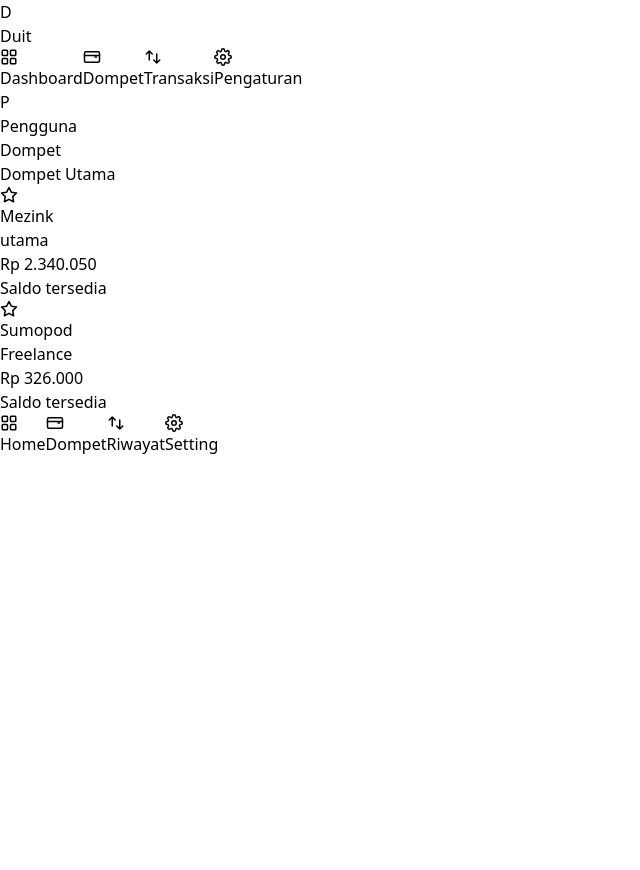
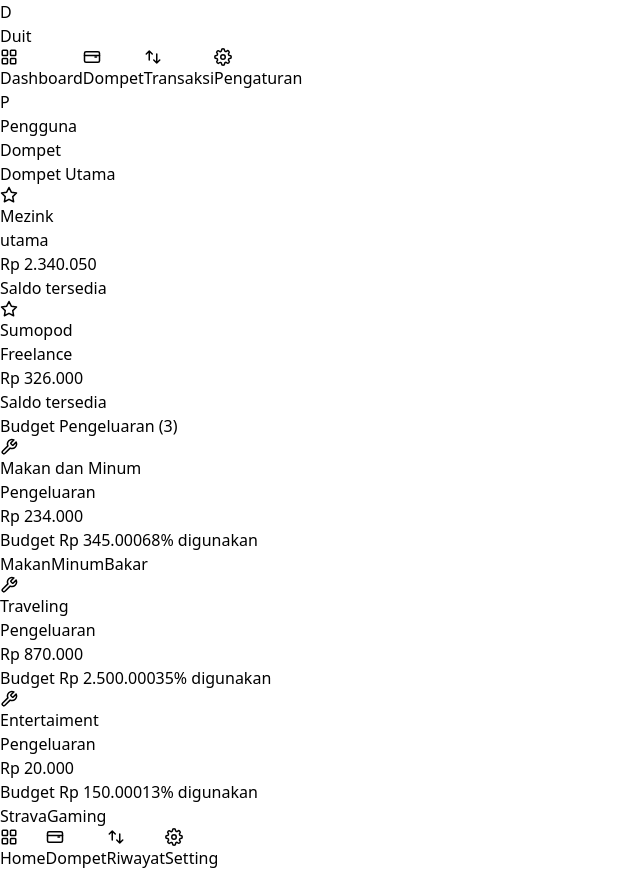
Before and after one commit to ramaaryasuta/fe-money-management, a React (Vite) app: page /dompet in a window 1280 px wide. Shown: the whole page, without its empty margins (0-640 px from the left). Before the commit the page ends 800 px from the top, so only its background shows below. Built offline with nearby package versions, Linux system fonts and the light colour scheme.

Commit message:
feat (wallet) : add budget wallet section and component

```diff
--- /dev/null
+++ b/src/components/Card/BudgetCard.tsx
@@ -0,0 +1,98 @@
+import React from "react";
+
+// ─── Types ────────────────────────────────────────────────────────────────────
+
+export interface BudgetCardProps {
+    name: string;
+    spent: number;
+    budget: number;
+    badge?: string;
+    icon?: React.ReactNode;
+    badgeColor?: "blue" | "orange" | "green" | "gray";
+    tags?: string[];
+}
+
+// ─── Helpers ──────────────────────────────────────────────────────────────────
+
+const formatRupiah = (amount: number): string =>
+    "Rp " + amount.toLocaleString("id-ID");
+
+const badgeStyles: Record<string, string> = {
+    blue: "bg-blue-50 text-blue-500",
+    orange: "bg-orange-50 text-orange-500",
+    green: "bg-green-50 text-green-500",
+    gray: "bg-gray-100 text-gray-500",
+};
+
+// ─── Default Icon ─────────────────────────────────────────────────────────────
+
+const SpendingIcon = () => (
+    <svg width="18" height="18" viewBox="0 0 24 24" fill="none" stroke="currentColor" strokeWidth="2" strokeLinecap="round" strokeLinejoin="round" className="text-orange-400">
+        <path d="M14.7 6.3a1 1 0 0 0 0 1.4l1.6 1.6a1 1 0 0 0 1.4 0l3.77-3.77a6 6 0 0 1-7.94 7.94l-6.91 6.91a2.12 2.12 0 0 1-3-3l6.91-6.91a6 6 0 0 1 7.94-7.94l-3.76 3.76z" />
+    </svg>
+);
+
+// ─── Component ────────────────────────────────────────────────────────────────
+
+export default function BudgetCard({
+    name,
+    spent,
+    budget,
+    badge,
+    icon,
+    badgeColor = "orange",
+    tags = [],
+}: BudgetCardProps) {
+    const percentage = Math.min(Math.round((spent / budget) * 100), 100);
+
+    return (
+        <div className="bg-white rounded-2xl border border-gray-100 p-5 w-full">
+            {/* Header */}
+            <div className="flex items-center justify-between mb-4">
+                <div className="flex items-center gap-2.5">
+                    <div className="w-9 h-9 rounded-xl bg-orange-50 flex items-center justify-center flex-shrink-0">
+                        {icon ?? <SpendingIcon />}
+                    </div>
+                    <span className="text-sm font-semibold text-gray-800">{name}</span>
+                </div>
+                {badge && (
+                    <span className={`text-xs font-semibold px-2.5 py-1 rounded-full ${badgeStyles[badgeColor]} overflow-hidden text-ellipsis`}>
+                        {badge}
+                    </span>
+                )}
+            </div>
+
+            {/* Spent amount */}
+            <p className="text-2xl font-bold text-gray-900 mb-4">
+                {formatRupiah(spent)}
+            </p>
+
+            {/* Progress bar */}
+            <div className="flex items-center justify-between text-xs text-gray-400 mb-1.5">
+                <span>Budget {formatRupiah(budget)}</span>
+                <span>{percentage}% digunakan</span>
+            </div>
+            <div className="h-1.5 bg-gray-100 rounded-full overflow-hidden mb-4">
+                <div
+                    className={`h-full rounded-full transition-all duration-500 ${percentage >= 90 ? "bg-red-400" : percentage >= 70 ? "bg-yellow-400" : "bg-blue-500"
+                        }`}
+                    style={{ width: `${percentage}%` }}
+                />
+            </div>
+
+            {/* Tags */}
+            {tags.length > 0 && (
+                <div className="flex flex-wrap gap-1.5">
+                    {tags.map((tag) => (
+                        <span
+                            key={tag}
+                            className="text-[11px] text-gray-500 bg-gray-100 rounded-md px-2 py-0.5"
+                        >
+                            {tag}
+                        </span>
+                    ))}
+                </div>
+            )}
+        </div>
+    );
+}
--- /dev/null
+++ b/src/features/wallet/components/BudgetWallet.tsx
@@ -0,0 +1,22 @@
+import BudgetCard from "../../../components/Card/BudgetCard"
+
+const BudgetWallet = () => {
+    return (
+        <div>
+            <h1 className="text-md text-gray-400 font-medium mb-4">Budget Pengeluaran (3)</h1>
+            <div className="flex gap-3 overflow-x-auto scrollbar-hide">
+                <div className="w-10/12 md:w-6/12 lg:w-4/12 flex-shrink-0">
+                    <BudgetCard name="Makan dan Minum" spent={234000} budget={345000} badge="Pengeluaran" tags={['Makan', 'Minum', 'Bakar']} />
+                </div>
+                <div className="w-10/12 md:w-6/12 lg:w-4/12 flex-shrink-0">
+                    <BudgetCard name="Traveling" spent={870000} budget={2500000} badge="Pengeluaran" />
+                </div>
+                <div className="w-10/12 md:w-6/12 lg:w-4/12 flex-shrink-0">
+                    <BudgetCard name="Entertaiment" spent={20000} budget={150000} badge="Pengeluaran" tags={['Strava', 'Gaming']} />
+                </div>
+            </div>
+        </div>
+    )
+}
+
+export default BudgetWallet
--- a/src/features/wallet/pages/WalletPage.tsx
+++ b/src/features/wallet/pages/WalletPage.tsx
@@ -1,9 +1,11 @@
+import BudgetWallet from "../components/BudgetWallet";
 import MainWallet from "../components/MainWallet";
 
 const WalletPage = () => {
     return (
-        <div className="px-6 py-6">
+        <div className="px-6 py-6 space-y-6">
             <MainWallet />
+            <BudgetWallet />
         </div>
     )
 };
```
